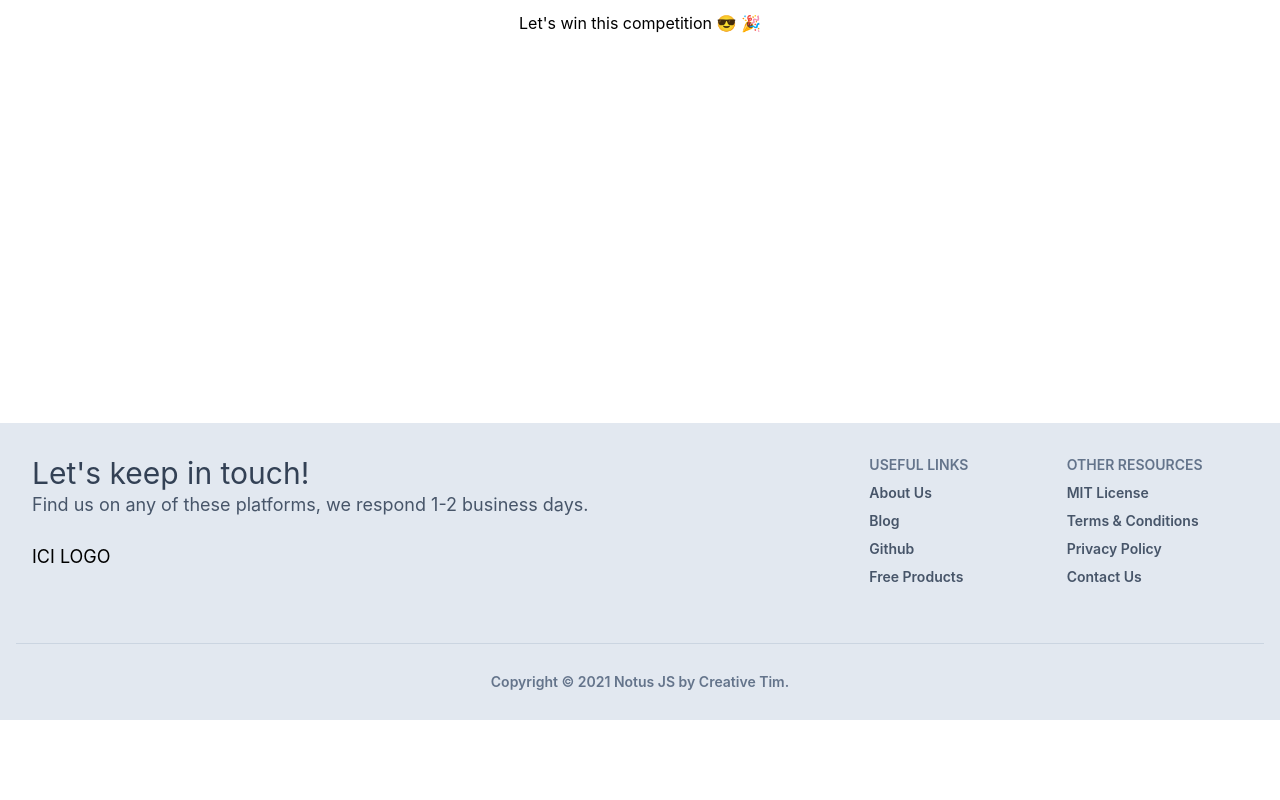
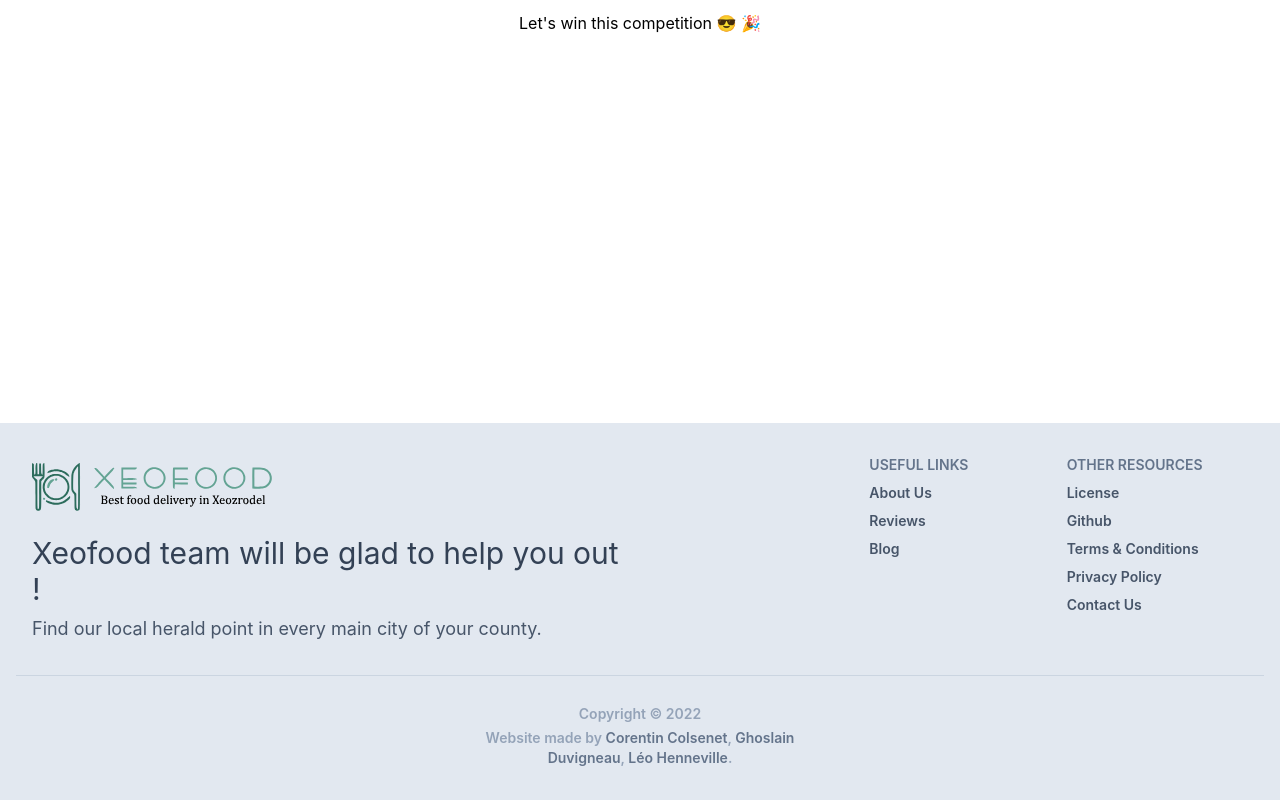
Before and after one commit to corentincolsenet/google-SEO-ranking, a Next.js app: page / in a window 1280 px wide. Shown: the part 377-1177 px from the top of the page. Before the commit the page ends 1097 px from the top, so only its background shows below. Built offline with nearby package versions, Linux system fonts and the light colour scheme.

Commit message:
GD: footer done, added linkedin profiles and remade sections + added logo and text sizing

```diff
--- a/components/Footer.tsx
+++ b/components/Footer.tsx
@@ -1,56 +1,70 @@
 import React, {} from 'react'
+import Image from 'next/image'
 
 const Footer = () => {
     return (
-      // <link rel="stylesheet" href="https://demos.creative-tim.com/notus-js/assets/styles/tailwind.css" />
-
       <footer className="relative bg-slate-200 pt-8 pb-6">
         <div className="container mx-auto px-4">
           <div className="flex flex-wrap text-left lg:text-left">
             <div className="w-full lg:w-6/12 px-4">
-              <h4 className="text-3xl fonat-semibold text-slate-700">Let's keep in touch!</h4>
-              <h5 className="text-lg mt-0 mb-2 text-slate-600">
-                Find us on any of these platforms, we respond 1-2 business days.
+              <div className="flex flex-shrink-0 items-center">
+                <div className='relative hidden h-16 w-60 mb-4 lg:block'>
+                  <Image
+                      src="/images/logo-xeofood-full.svg"
+                      layout="fill"
+                      loading="lazy"
+                      alt="xeofood logo full"
+                  />
+                </div>
+              </div>
+              <h4 className="text-xl lg:text-3xl fonat-semibold text-slate-700">Xeofood team will be glad to help you out !</h4>
+              <h5 className="text-md lg:text-lg mt-2 mb-2 text-slate-600">
+                Find our local herald point in every main city of your county.
               </h5>
-              <div className="mt-6 lg:mb-0 mb-6">
-                <h5 className="text-lg">
-                  ICI LOGO
-                </h5>
+              <div className="flex flex-shrink-0 items-center">
+                <div className='relative block h-12 w-52 mt-2 lg:hidden'>
+                  <Image
+                      src="/images/logo-xeofood-full.svg"
+                      layout="fill"
+                      loading="lazy"
+                      alt="xeofood logo smaller"
+                  />
+                </div>
               </div>
             </div>
-            <div className="w-full lg:w-6/12 px-4">
+            <div className="w-full lg:w-6/12 px-0 pt-8 lg:px-4 lg:pt-0">
               <div className="flex flex-wrap items-top mb-6">
                 <div className="w-full lg:w-4/12 px-4 ml-auto">
                   <span className="block uppercase text-slate-500 text-sm font-semibold mb-2">Useful Links</span>
                   <ul className="list-unstyled">
                     <li>
-                      <a className="text-slate-600 hover:text-slate-800 font-semibold block pb-2 text-sm" href="https://www.creative-tim.com/presentation?ref=njs-profile">About Us</a>
+                      <a className="text-slate-600 hover:text-slate-800 font-semibold block pb-2 text-sm" href="#">About Us</a>
                     </li>
                     <li>
-                      <a className="text-slate-600 hover:text-slate-800 font-semibold block pb-2 text-sm" href="https://blog.creative-tim.com?ref=njs-profile">Blog</a>
+                      <a className="text-slate-600 hover:text-slate-800 font-semibold block pb-2 text-sm" href="#">Reviews</a>
                     </li>
                     <li>
-                      <a className="text-slate-600 hover:text-slate-800 font-semibold block pb-2 text-sm" href="https://www.github.com/creativetimofficial?ref=njs-profile">Github</a>
-                    </li>
-                    <li>
-                      <a className="text-slate-600 hover:text-slate-800 font-semibold block pb-2 text-sm" href="https://www.creative-tim.com/bootstrap-themes/free?ref=njs-profile">Free Products</a>
+                      <a className="text-slate-600 hover:text-slate-800 font-semibold block pb-2 text-sm" href="#">Blog</a>
                     </li>
                   </ul>
                 </div>
-                <div className="w-full lg:w-4/12 px-4">
+                <div className="w-full lg:w-4/12 px-4 pt-6 lg:pt-0">
                   <span className="block uppercase text-slate-500 text-sm font-semibold mb-2">Other Resources</span>
                   <ul className="list-unstyled">
                     <li>
-                      <a className="text-slate-600 hover:text-slate-800 font-semibold block pb-2 text-sm" href="https://github.com/creativetimofficial/notus-js/blob/main/LICENSE.md?ref=njs-profile">MIT License</a>
+                      <a className="text-slate-600 hover:text-slate-800 font-semibold block pb-2 text-sm" href="#">License</a>
                     </li>
                     <li>
-                      <a className="text-slate-600 hover:text-slate-800 font-semibold block pb-2 text-sm" href="https://creative-tim.com/terms?ref=njs-profile">Terms &amp; Conditions</a>
+                      <a className="text-slate-600 hover:text-slate-800 font-semibold block pb-2 text-sm" href="#">Github</a>
                     </li>
                     <li>
-                      <a className="text-slate-600 hover:text-slate-800 font-semibold block pb-2 text-sm" href="https://creative-tim.com/privacy?ref=njs-profile">Privacy Policy</a>
+                      <a className="text-slate-600 hover:text-slate-800 font-semibold block pb-2 text-sm" href="#">Terms &amp; Conditions</a>
                     </li>
                     <li>
-                      <a className="text-slate-600 hover:text-slate-800 font-semibold block pb-2 text-sm" href="https://creative-tim.com/contact-us?ref=njs-profile">Contact Us</a>
+                      <a className="text-slate-600 hover:text-slate-800 font-semibold block pb-2 text-sm" href="#">Privacy Policy</a>
+                    </li>
+                    <li>
+                      <a className="text-slate-600 hover:text-slate-800 font-semibold block pb-2 text-sm" href="#">Contact Us</a>
                     </li>
                   </ul>
                 </div>
@@ -60,9 +74,15 @@ const Footer = () => {
           <hr className="my-6 border-slate-300" />
           <div className="flex flex-wrap items-center md:justify-between justify-center">
             <div className="w-full md:w-4/12 px-4 mx-auto text-center">
-              <div className="text-sm text-slate-500 font-semibold py-1">
-                Copyright © <span id="get-current-year">2021</span><a href="https://www.creative-tim.com/product/notus-js" className="text-slate-500 hover:text-gray-800" target="_blank"> Notus JS by </a>
-                <a href="https://www.creative-tim.com?ref=njs-profile" className="text-slate-500 hover:text-slate-800">Creative Tim</a>.
+              <div className="text-sm text-slate-400 font-semibold py-1">
+                Copyright © <span id="get-current-year">2022</span>
+                <div className="text-sm text-slate-400 font-semibold py-1">
+                  Website made by
+                  <a href="https://www.linkedin.com/in/corentin-colsenet/" className="text-slate-500 hover:text-slate-800"> Corentin Colsenet</a>,
+                  <a href="https://www.linkedin.com/in/ghoslain-duvigneau-09b975168/" className="text-slate-500 hover:text-slate-800"> Ghoslain Duvigneau</a>,
+                  <a href="https://www.linkedin.com/in/leohenneville/" className="text-slate-500 hover:text-slate-800"> Léo Henneville</a>.
+                </div>
+
               </div>
             </div>
           </div>
```
